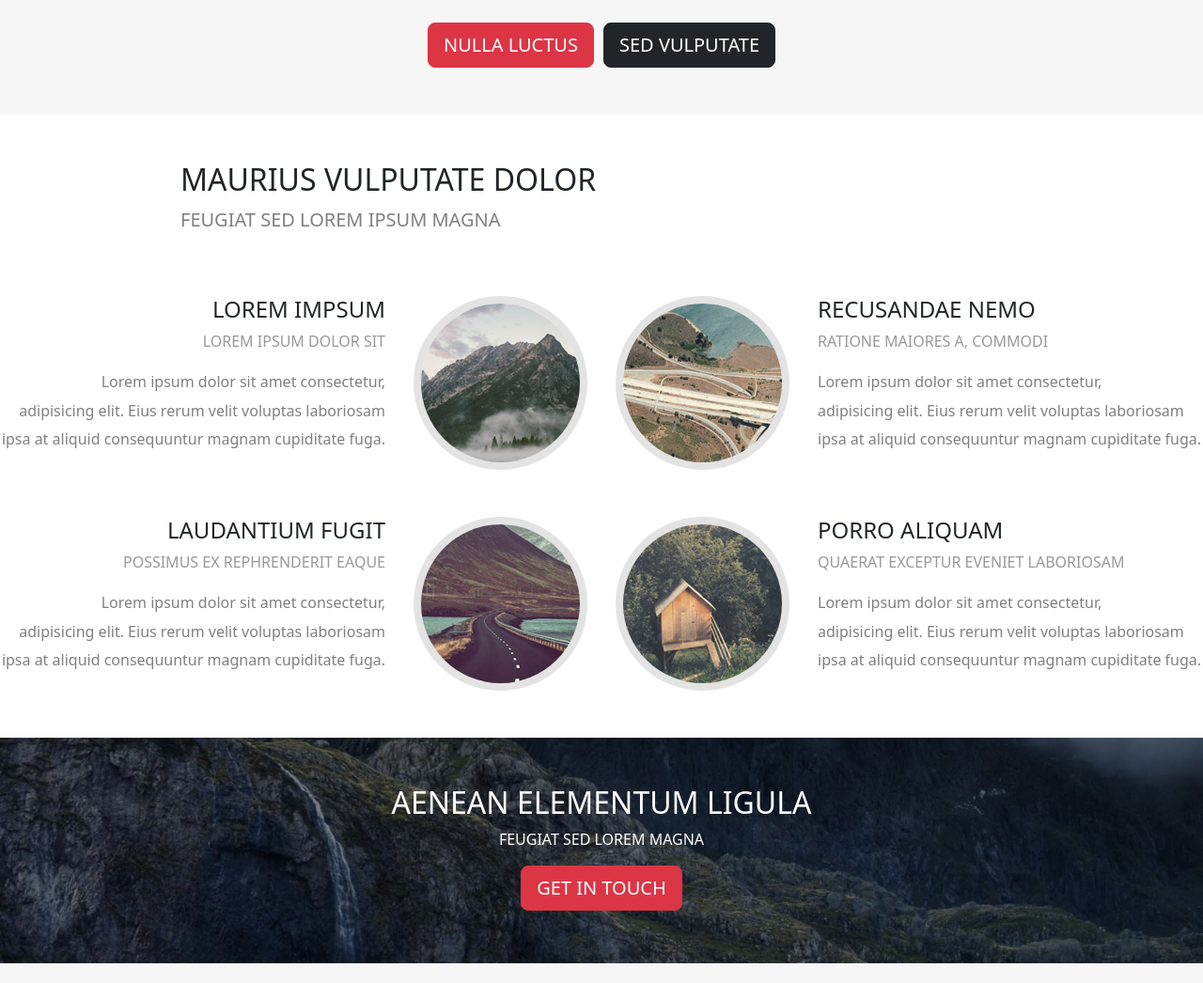
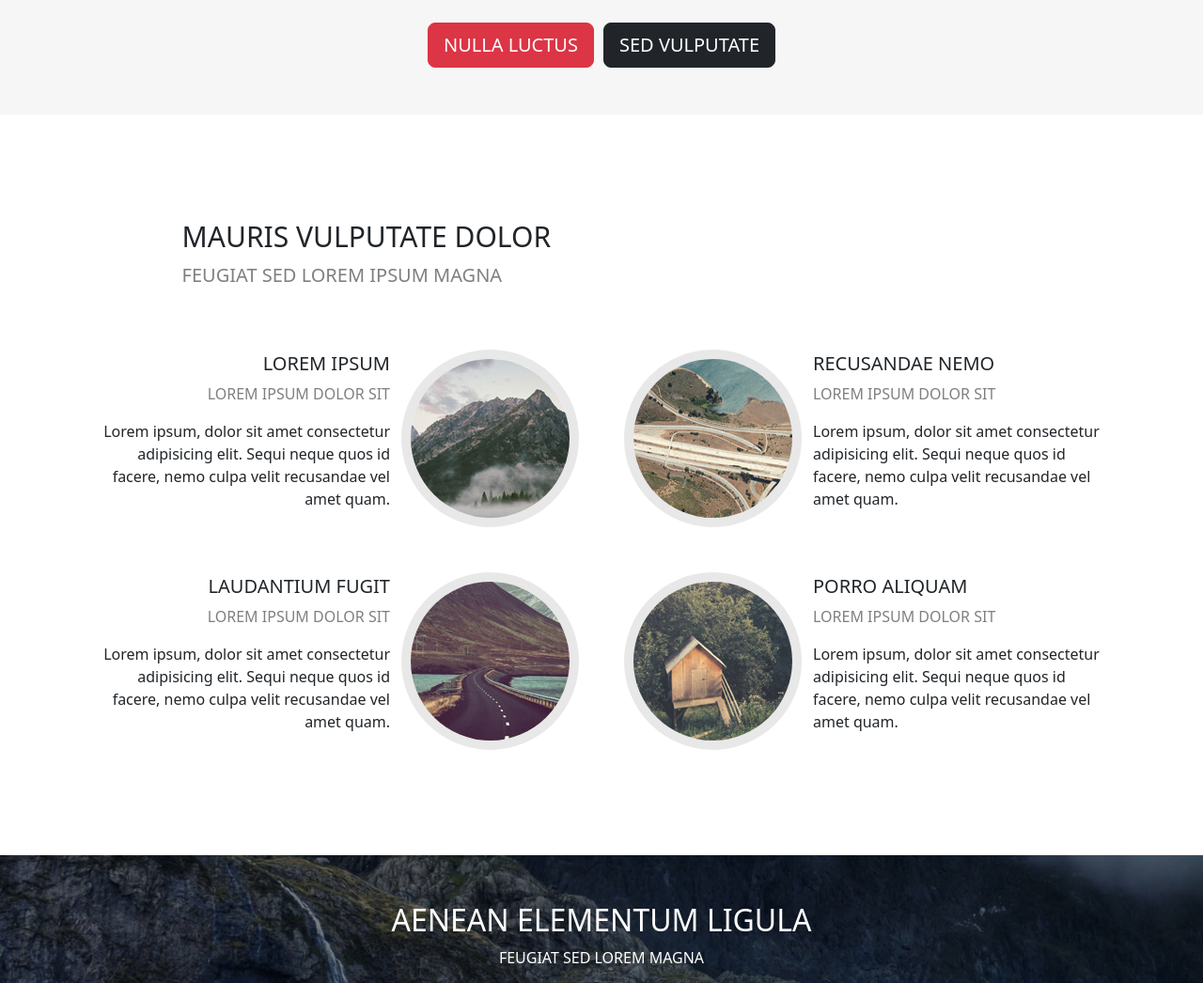
Before and after one commit to ArthurVRoost/Spatial, a website: page index.html in a window 1280 px wide. Shown: the part 1900-2946 px from the top of the page at 94% size. Drawn offline with nearby package versions, Linux system fonts and the light colour scheme.

Commit message:
responsive tel

```diff
--- a/index.html
+++ b/index.html
@@ -89,43 +89,69 @@
 
     <!-- SECTION 3 -->
     <section class="section3">
-        <div class="section3DivP">
-            <div class="section3Div1">
-                <h2 class="section3Div1H2">MAURIUS VULPUTATE DOLOR</h2>
-                <p class="section3Div1P">FEUGIAT SED LOREM IPSUM MAGNA</p>
+        <div
+          class=" section3Div1 container d-flex flex-column justify-content-center align-items-start m-5">
+          <h1>MAURIS VULPUTATE DOLOR</h1>
+          <p class="text-black-50 h1-p">FEUGIAT SED LOREM IPSUM MAGNA</p>
         </div>
-
-            <div class="section3Div2">
-                <div class="section3Div21">
-                    <h4 class="section3Div21H4">LOREM IMPSUM</h4>
-                    <p class="section3Div21P1">LOREM IPSUM DOLOR SIT</p>
-                    <p class="section3Div21P2">Lorem ipsum dolor sit amet consectetur, <br> adipisicing elit. Eius rerum velit voluptas laboriosam <br> ipsa at aliquid consequuntur magnam cupiditate fuga.</p>
+        <div
+          class=" container d-flex justify-content-center align-items-center gap-5">
+          <div class="d-flex justify-content-center align-items-center div1-section3">
+            <div class="container text-end">
+              <h5>LOREM IPSUM</h5>
+              <p class="text-black-50">LOREM IPSUM DOLOR SIT</p>
+              <p>
+                Lorem ipsum, dolor sit amet consectetur adipisicing elit. Sequi
+                neque quos id facere, nemo culpa velit recusandae vel amet quam.
+              </p>
             </div>
-                <div class="section3Div22">
-                    <img class="section3Div22Img " src="./public/assets/img/pic04.jpg" alt="">
-                    <img class="section3Div22Img" src="./public/assets/img/pic05.jpg" alt="">
-                </div>
-                <div class="section3Div23">
-                    <h4 class="section3Div23H4">RECUSANDAE NEMO</h4>
-                    <p class="section3Div23P1">RATIONE MAIORES A, COMMODI</p>
-                    <p class="section3Div23P2">Lorem ipsum dolor sit amet consectetur, <br> adipisicing elit. Eius rerum velit voluptas laboriosam <br> ipsa at aliquid consequuntur magnam cupiditate fuga.</p>
+            <div class="div-img">
+              <img src="./public/assets/img/pic04.jpg" alt="" />
             </div>
           </div>
-
-            <div class="section3Div3">
-                <div class="section3Div31">
-                    <h4 class="section3Div31H4">LAUDANTIUM FUGIT</h4>
-                    <p class="section3Div31P1">POSSIMUS EX REPHRENDERIT EAQUE</p>
-                    <p class="section3Div31P2">Lorem ipsum dolor sit amet consectetur, <br> adipisicing elit. Eius rerum velit voluptas laboriosam <br> ipsa at aliquid consequuntur magnam cupiditate fuga.</p>
+          <div class="d-flex justify-content-center align-items-center">
+            <div class="div-img">
+              <img src="./public/assets/img/pic05.jpg" alt="" />
             </div>
-                <div class="section3Div32">
-                    <img class="section3Div32Img" src="./public/assets/img/pic06.jpg" alt="">
-                    <img class="section3Div32Img" src="./public/assets/img/pic07.jpg" alt="">
+            <div class="container">
+              <h5>RECUSANDAE NEMO</h5>
+              <p class="text-black-50">LOREM IPSUM DOLOR SIT</p>
+              <p>
+                Lorem ipsum, dolor sit amet consectetur adipisicing elit. Sequi
+                neque quos id facere, nemo culpa velit recusandae vel amet quam.
+              </p>
             </div>
-                <div class="section3Div33">
-                    <h4 class="section3Div33H4">PORRO ALIQUAM</h4>
-                    <p class="section3Div33P1">QUAERAT EXCEPTUR EVENIET LABORIOSAM</p>
-                    <p class="section3Div33P2">Lorem ipsum dolor sit amet consectetur, <br> adipisicing elit. Eius rerum velit voluptas laboriosam <br> ipsa at aliquid consequuntur magnam cupiditate fuga.</p>
+          </div>
+        </div>
+        <div
+          class="container d-flex justify-content-center align-items-center m-5 gap-5 div1-section3"
+        >
+          <div class="d-flex justify-content-center align-items-center">
+            <div class="container text-end">
+              <h5>LAUDANTIUM FUGIT</h5>
+              <div>
+                <p class="text-black-50">LOREM IPSUM DOLOR SIT</p>
+              </div>
+              <p>
+                Lorem ipsum, dolor sit amet consectetur adipisicing elit. Sequi
+                neque quos id facere, nemo culpa velit recusandae vel amet quam.
+              </p>
+            </div>
+            <div class="div-img">
+              <img src="./public/assets/img/pic06.jpg" alt="" />
+            </div>
+          </div>
+          <div class="d-flex justify-content-center align-items-center">
+            <div class="div-img">
+              <img src="./public/assets/img/pic07.jpg" alt="" />
+            </div>
+            <div class="container">
+              <h5>PORRO ALIQUAM</h5>
+              <p class="text-black-50">LOREM IPSUM DOLOR SIT</p>
+              <p>
+                Lorem ipsum, dolor sit amet consectetur adipisicing elit. Sequi
+                neque quos id facere, nemo culpa velit recusandae vel amet quam.
+              </p>
             </div>
           </div>
         </div>
--- a/src/sass/partials/_base.sass
+++ b/src/sass/partials/_base.sass
@@ -97,72 +97,26 @@ header
         font-weight: bold
         padding-top: 30px
 
-.section3Div1
-    margin-left: 15%
-    padding-top: 50px
-    .section3Div1P
-        font-weight: 100
-        font-size: 20px
-        color: grey
-.section3Div2
-        padding-top: 50px
-        @include flex
-        gap: 30px
-        .section3Div21
-            text-align: end
-            .section3Div21P1
-                font-weight: 100%
-                color: grey
-                opacity: 80%
-            .section3Div21P2
-                color: grey
-                line-height: 1.9
-        .section3Div22
-            display: flex
-            gap: 30px
-            .section3Div22Img
-                border: 8px solid
-                border-color: #E3E3E3
-                border-radius: 50%
-        .section3Div23
-            text-align: start
-            .section3Div23P1
-                font-weight: 100%
-                color: grey
-                opacity: 80%
-            .section3Div23P2
-                color: grey
-                line-height: 1.9
+.section3
+    margin: 5vw
+    display: flex
+    justify-content: center
+    align-items: center
+    flex-direction: column
 
-.section3Div3
-        padding-top: 50px
-        @include flex
-        gap: 30px
-        .section3Div31
-            text-align: end
-            .section3Div31P1
-                font-weight: 100%
-                color: grey
-                opacity: 80%
-            .section3Div31P2
-                color: grey
-                line-height: 1.9
-        .section3Div32
-            display: flex
-            gap: 30px
-            .section3Div32Img
-                border: 8px solid
-                border-color: #E3E3E3
-                border-radius: 50%
-        .section3Div33
-            text-align: start
-            .section3Div33P1
-                font-weight: 100%
-                color: grey
-                opacity: 80%
-            .section3Div33P2
-                color: grey
-                line-height: 1.9
+    h1
+      font-size: 30px
+      margin-left: 10%
+
+    .h1-p
+      font-size: 20px
+      margin-left: 10%
+
+    .div-img > img
+      border: 10px solid #aaaaa944
+      border-radius: 50%
+
+
 
 
 .section4
@@ -210,3 +164,18 @@ footer
             border-right: 1px solid rgba(182, 176, 176, 0.638)
             padding-left: 10px
             padding-right: 10px
+
+@media (max-width: 576px)
+    .section1DivP
+        display: flex
+        flex-direction: column
+        font-size: 12px
+        text-align: start
+        .section1Div2
+            margin-left: 0
+
+    .container
+        display: flex
+        flex-direction: column
+    .section3Div1
+        font-size: 50px
```
Also changed, not shown: public/styles/style.css, 1 other file. Lines whose indentation alone changed are shown as unchanged.
